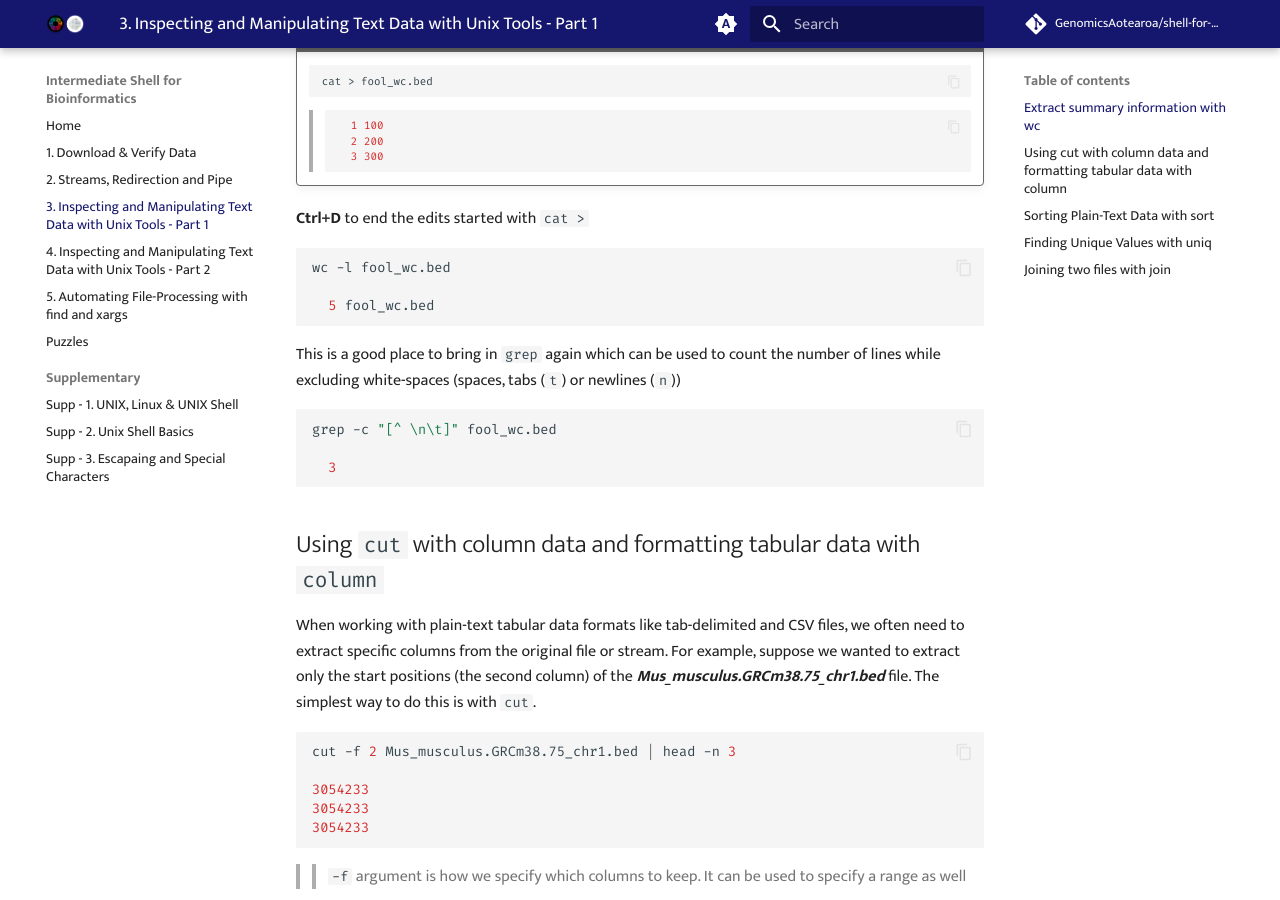
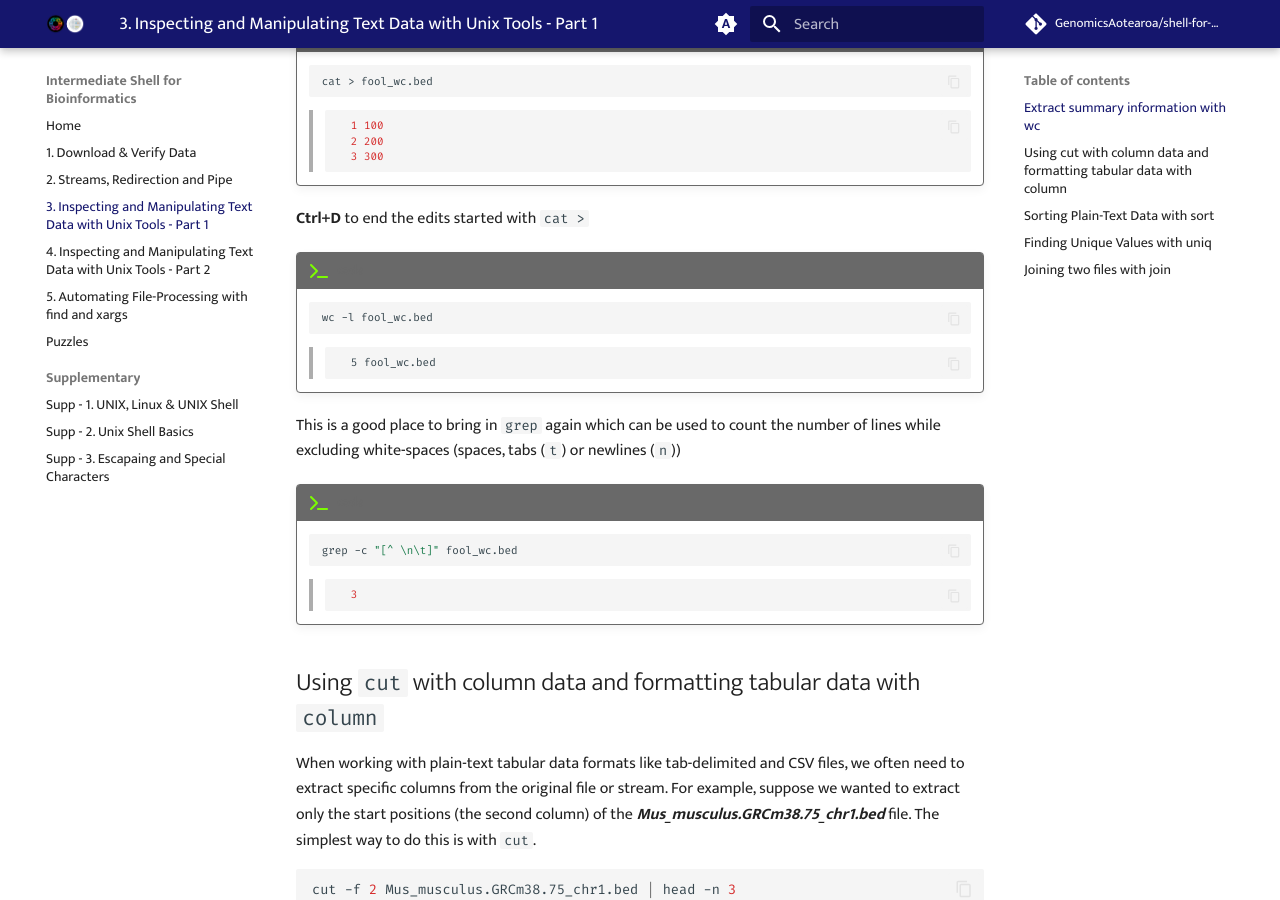
Before and after one commit to GenomicsAotearoa/shell-for-bioinformatics, an MkDocs documentation site: the page built from docs/4_inspectmanipluate.md, in a window 1280 px wide and 900 px high, scrolled down 1910 px. Built offline with MkDocs 1.6.1 and Material for MkDocs 9.7.7, drawn with Linux system fonts in a browser that asks for light colours; comment, search, counter and statistics services are not loaded.

Commit message:
update wc code blocks

````diff
--- a/docs/4_inspectmanipluate.md
+++ b/docs/4_inspectmanipluate.md
@@ -135,19 +135,25 @@ For an example, if we are to create a file with 3 rows of data and then two empt
 
 **Ctrl+D** to end the edits started with `cat >`
 
-```bash
-wc -l fool_wc.bed
+!!! terminal "code"
 
-  5 fool_wc.bed
-```
+    ```bash
+    wc -l fool_wc.bed
+    ```
+    >```
+    >  5 fool_wc.bed
+    >```
 This is a good place to bring in `grep` again which can be used to count the number of lines while excluding white-spaces (spaces, tabs (`t`) or newlines (`n`))
 
-```bash
+!!! terminal "code"
 
-grep -c "[^ \n\t]" fool_wc.bed
+    ```bash
 
-  3
-```
+    grep -c "[^ \n\t]" fool_wc.bed
+    ```
+    >```bash
+    >  3
+    >```
 ## Using `cut` with column data and formatting tabular data with `column`
 
 When working with plain-text tabular data formats like tab-delimited and CSV files, we often need to extract specific columns from the original file or stream. For example, suppose we wanted to extract only the start positions (the second column) of the ***Mus_musculus.GRCm38.75_chr1.bed*** file. The simplest way to do this is with `cut`.
````
